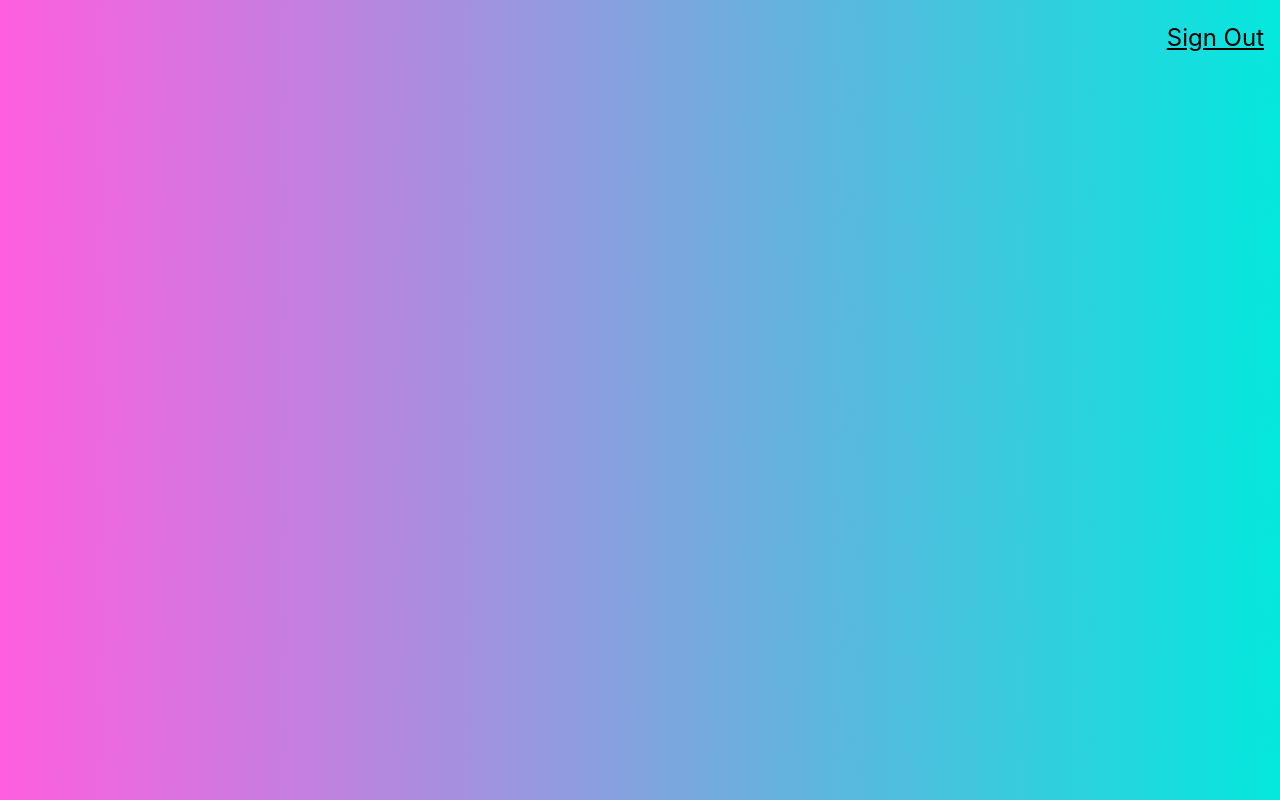
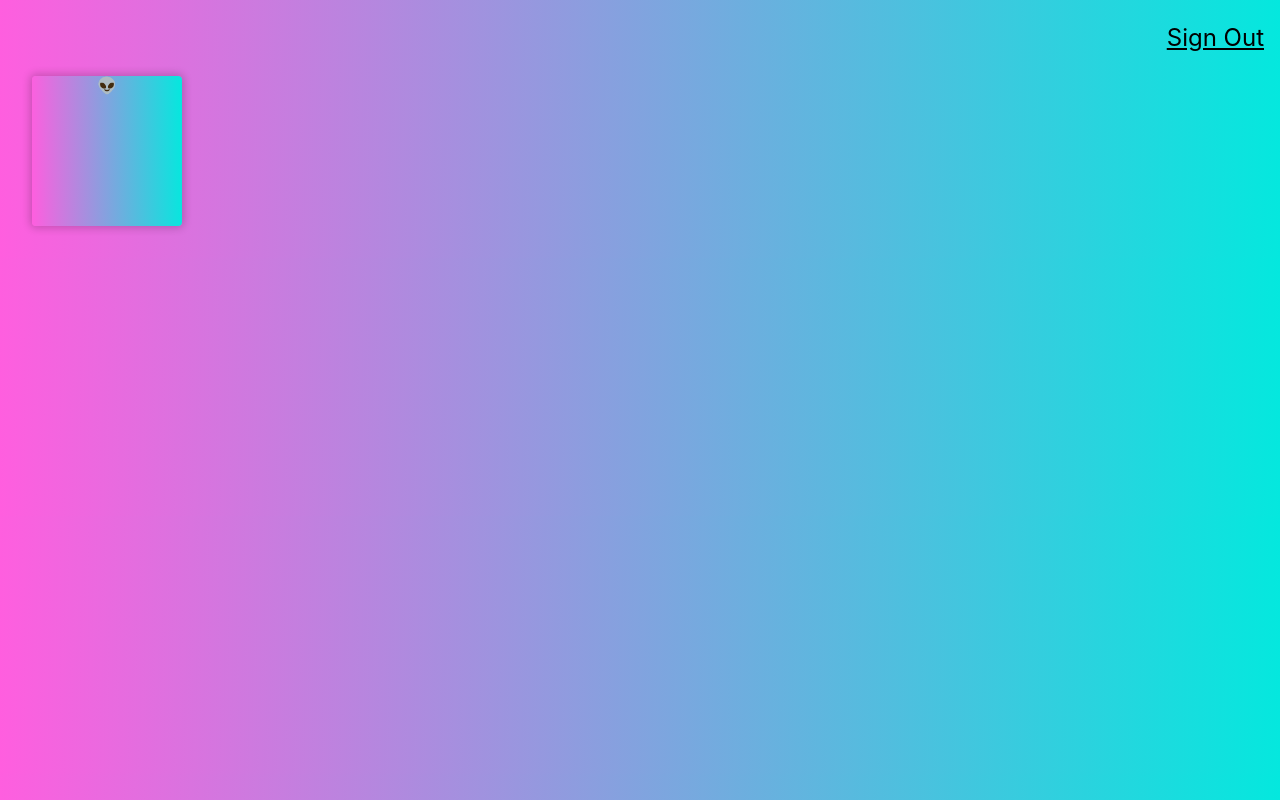
Before and after one commit to shubhamuni/smart_brain, a React (Create React App) app: page / in a window 1280 px wide. Built offline with nearby package versions, Linux system fonts and the light colour scheme.

Commit message:
react-tilt

```diff
--- /dev/null
+++ b/src/components/Logo/Logo.css
@@ -0,0 +1,3 @@
+.Tilt {
+    background: linear-gradient(89deg, #ff5edf 0%, #04E8DE 100%);
+}
--- a/src/components/Logo/Logo.js
+++ b/src/components/Logo/Logo.js
@@ -1,8 +1,11 @@
-
+import { Tilt } from 'react-tilt'
+import "./Logo.css"
 const Logo = () => {
     return (
     <div className="ma4 mt0">
-
+        <Tilt className="Tilt br2 shadow-2" options={{ max:65 }} style={{ height: 150, width: 150 }}>
+            <div className='Tilt-inner'>👽</div>
+        </Tilt>
     </div>
     )
 }
```
